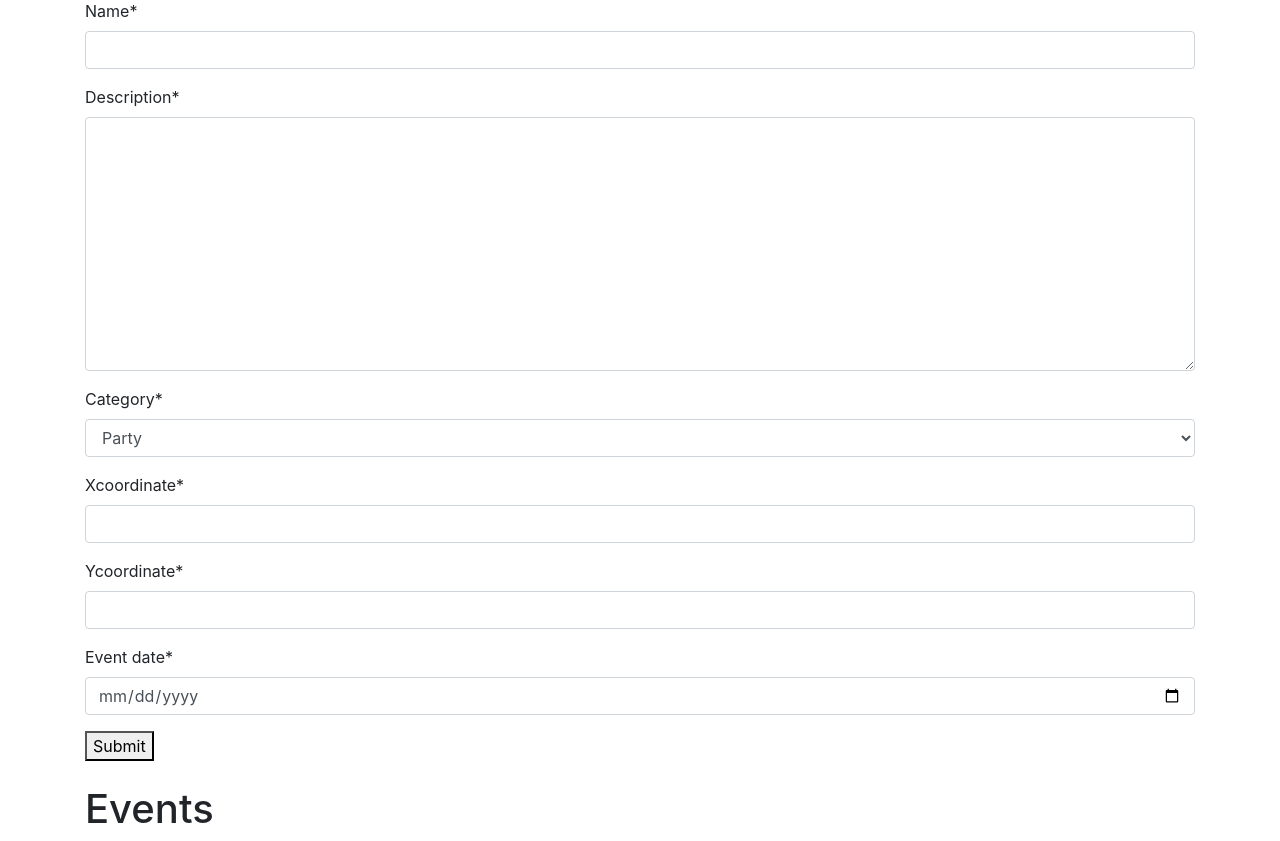
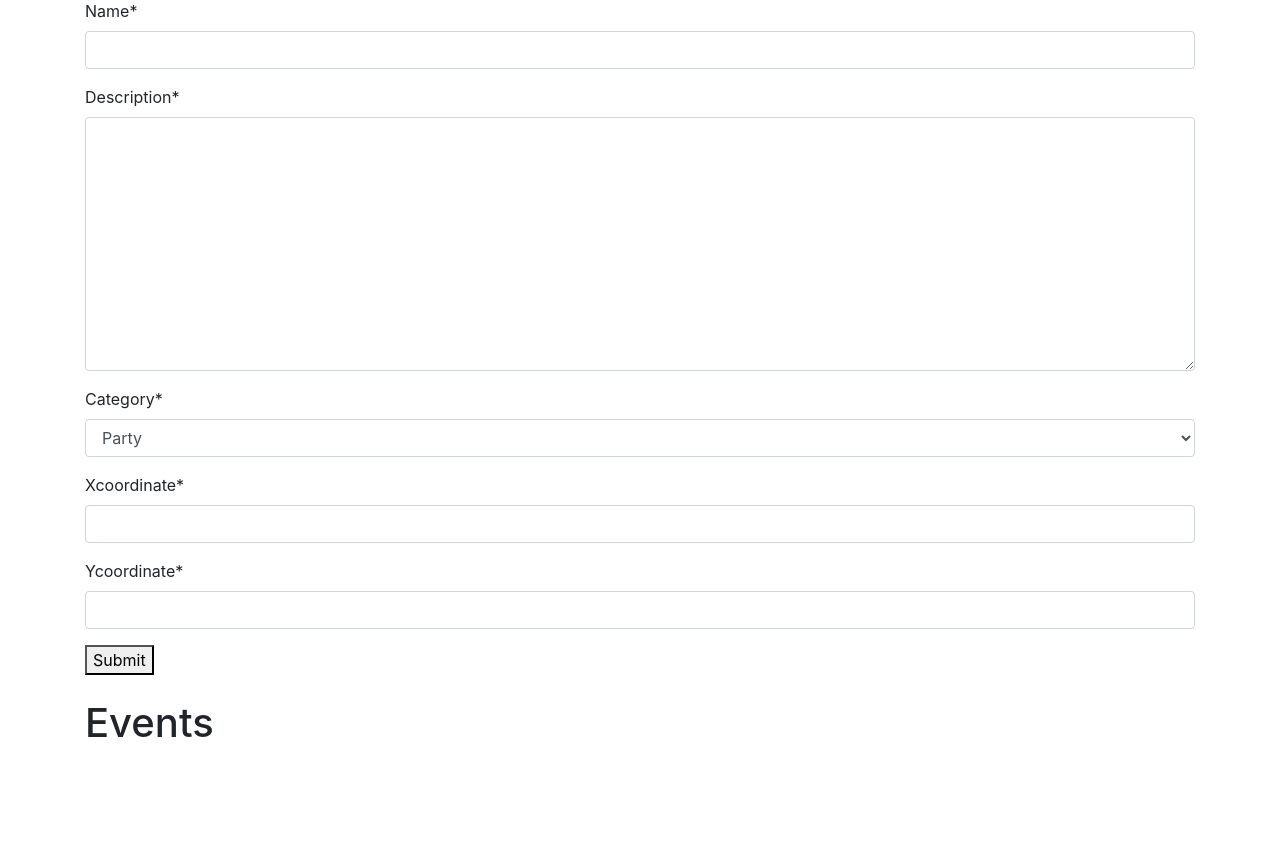
Before and after one commit to atomiak/cs3240-project, a Django app: page /events/ in a window 1280 px wide. Shown: the part 223-1064 px from the top of the page. After the commit the page ends 960 px from the top, so only its background shows below. Run offline with Django 3.2, Linux system fonts and the light colour scheme; the visitor is signed in with stand-in values (Sample User, id 1); data that the repository does not hold is empty; some libraries are stand-ins or nearby versions.

Commit message:
Reverted to previous commit, need to fix error and Travis

```diff
--- a/events/forms.py
+++ b/events/forms.py
@@ -5,7 +5,4 @@ class EventForm(forms.ModelForm):
 
     class Meta:
         model = Post
-        fields = ('name', 'description', 'category', 'xcoordinate', 'ycoordinate', 'event_date',)
-        widgets = {
-            'event_date': forms.DateInput(format=('%m/%d/%Y'), attrs={'class': 'form-control', 'placeholder': 'Select a date', 'type': 'date'}),
-        }
+        fields = ('name', 'description', 'category', 'xcoordinate', 'ycoordinate',)
--- a/events/models.py
+++ b/events/models.py
@@ -25,7 +25,6 @@ class Post(models.Model):
     date = models.DateTimeField(verbose_name = "Date of creation", default=timezone.now, null=False)
     xcoordinate = models.CharField(max_length=500)
     ycoordinate = models.CharField(max_length=500)
-    event_date = models.DateField(auto_now=False, auto_now_add=False, null=True)
     attendees = models.ManyToManyField(User, related_name='past_events')
     def name_to_text(self):
         return self.name
--- a/events/templates/events/index.html
+++ b/events/templates/events/index.html
@@ -49,8 +49,7 @@
                                                 <p class="card-text">{{ post.description }}</p>
                                                 <p class="card-text"> Location: {{ post.xcoordinate }}, {{ post.ycoordinate }}</p>
                                                 <p class="card-text"> Posted by {{ post.user.get_full_name }} </p>
-                                                <p class="card-text"> Date posted: {{ post.date }} </p>
-						<p class="card-text"> Event date: {{ post.event_date }}</p>
+                                                <p class="card-text"> Date posted {{ post.date }} </p>
 
                                                 <!-- Put these in the same line so they appear in-line on the web app -->
                                                 <form action="/events/{{post.id}}/" method="POST">
```
Also changed, not shown: events/migrations/0013_post_event_date.py (deleted).
